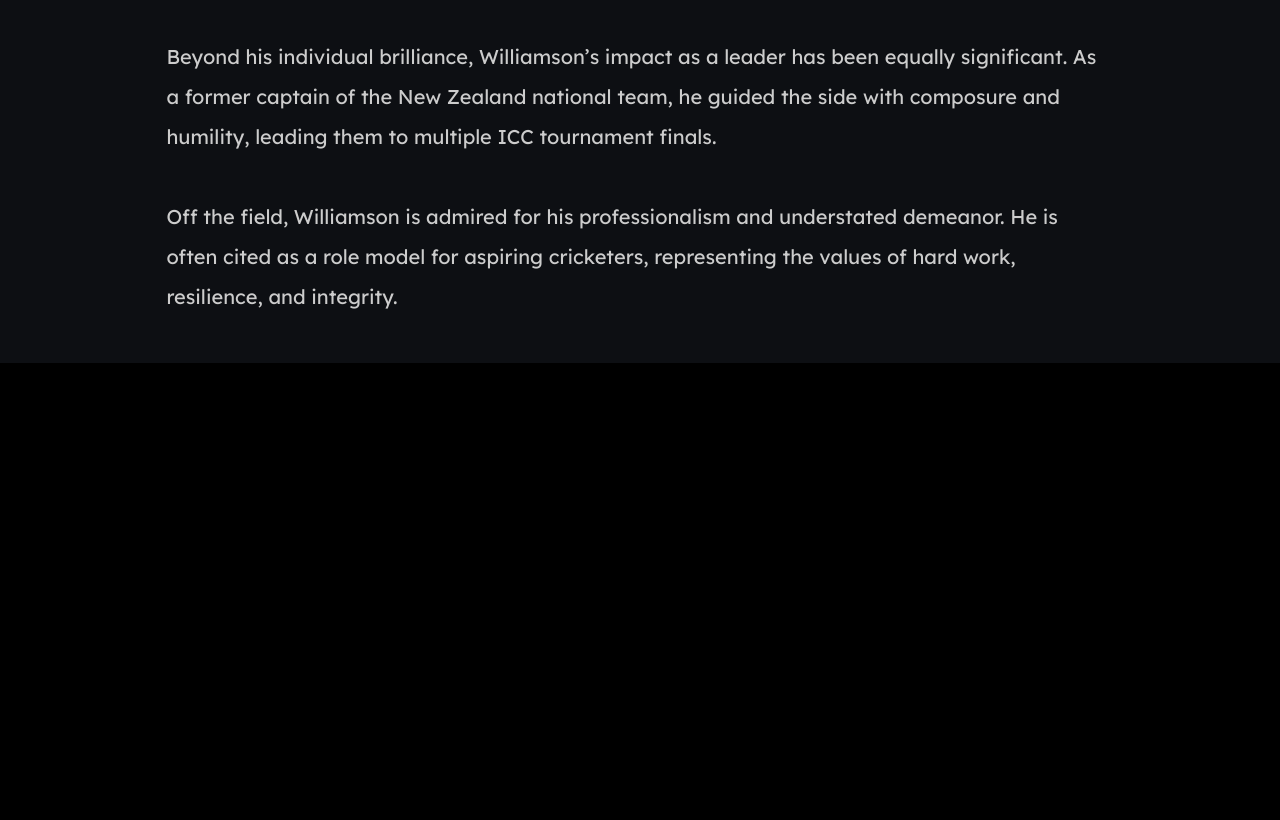
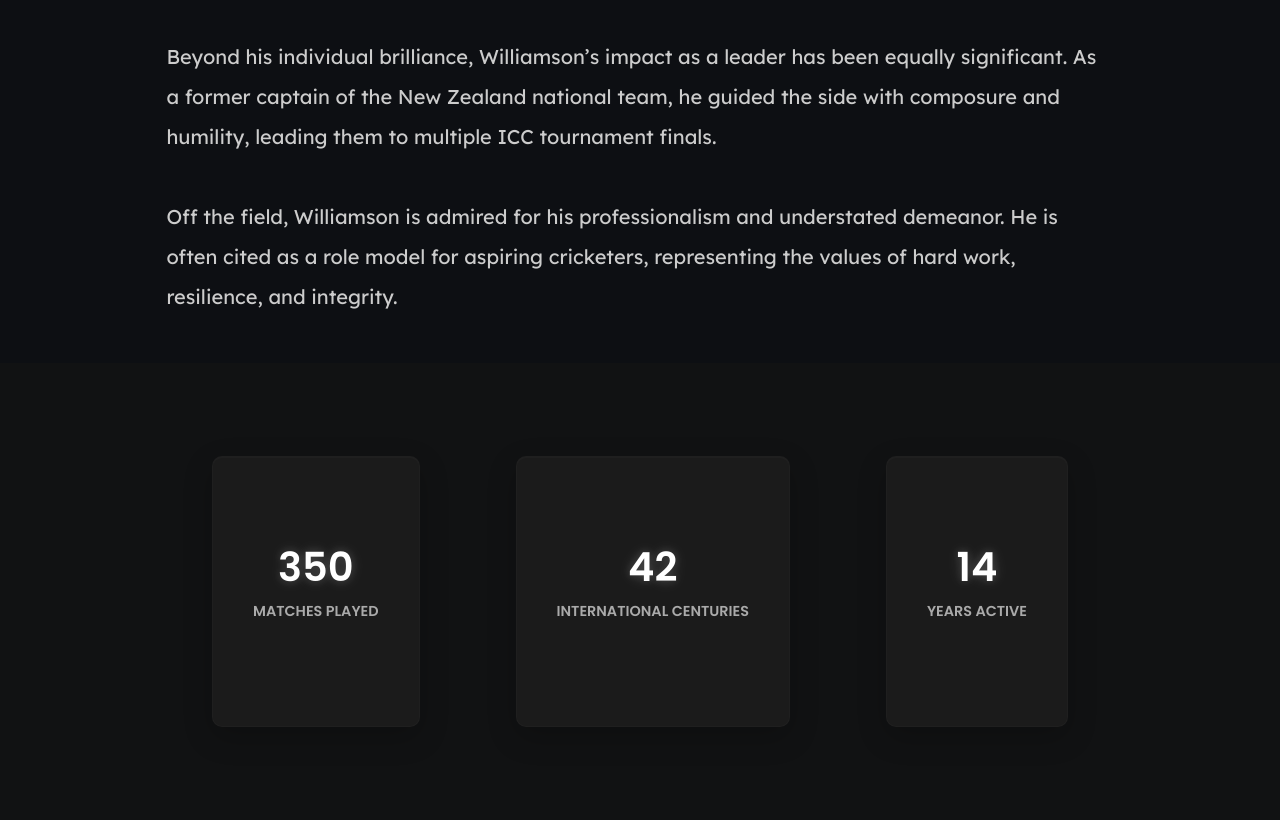
Before and after one commit to Tommy12356F/kanewilliamson_portfolio, a plain HTML site: page index.html in a window 1280 px wide. Shown: the part 1488-2308 px from the top of the page. Before the commit the page ends 1851 px from the top, so only its background shows below. Drawn offline with Linux system fonts and the light colour scheme; a web font is replaced by a local one.

Commit message:
completed about section with counters

```diff
--- a/index.html
+++ b/index.html
@@ -5,7 +5,7 @@
     <meta name="viewport" content="width=device-width, initial-scale=1.0">
     <title>Kane Williamson</title>
     <link rel="stylesheet" href="style.css">
-    <script src="script.jss" defer></script>
+    <script src="script.js" defer></script>
     <link rel="preconnect" href="https://fonts.googleapis.com">
     <link rel="preconnect" href="https://fonts.gstatic.com" crossorigin>
     <link href="https://fonts.googleapis.com/css2?family=BBH+Bartle&family=Geom:ital,wght@0,300..900;1,300..900&family=Montserrat:ital,wght@0,100..900;1,100..900&family=Poppins:ital,wght@0,100;0,200;0,300;0,400;0,500;0,600;0,700;0,800;0,900;1,100;1,200;1,300;1,400;1,500;1,600;1,700;1,800;1,900&display=swap" rel="stylesheet">
@@ -66,6 +66,22 @@
                 the values of hard work, resilience, and integrity.
             </p>
         </div>
+        <div class="counters">
+            <div class="counter">
+                <span class="number" data-target="350">0</span>
+                <p>Matches Played</p>
+            </div>
+
+            <div class="counter">
+                <span class="number" data-target="42">0</span>
+                <p>International Centuries</p>
+            </div>
+
+            <div class="counter">
+                <span class="number" data-target="14">0</span>
+                <p>Years Active</p>
+            </div>
+        </div>
 
     </section>
 
--- a/script.js
+++ b/script.js
@@ -0,0 +1,37 @@
+const numbers = document.querySelectorAll(".number");
+function animateCounters() {
+  numbers.forEach((num) => {
+    const target = +num.dataset.target;
+    let current = 0;
+
+    const increment = target / 100;
+
+    const update = () => {
+      current += increment;
+
+      if (current < target) {
+        num.textContent = Math.floor(current);
+        requestAnimationFrame(update);
+      } else {
+        num.textContent = target;
+      }
+    };
+
+    update();
+  });
+}
+let hasAnimated = false;
+
+const aboutSection = document.querySelector(".about");
+
+const observer = new IntersectionObserver(
+  (entries) => {
+    if (entries[0].isIntersecting && !hasAnimated) {
+      animateCounters();
+      hasAnimated = true;
+    }
+  },
+  { threshold: 0.5 }
+);
+
+observer.observe(aboutSection);
--- a/style.css
+++ b/style.css
@@ -26,6 +26,8 @@ nav {
   position: sticky;
   z-index: 100;
   top: 0;
+  background-color: rgba(0, 0, 0,0.4);
+  backdrop-filter: blur(4px);
 
 }
 
@@ -142,9 +144,7 @@ header a:hover {
   font-style: italic;
 }
 
-.about{
 
-}
 
 .about-container{
     min-height: 100vh;
@@ -176,3 +176,76 @@ header a:hover {
     color: #ccc;
 
 }
+
+/* counter css */
+
+.counters {
+  display: flex;
+  gap: 6rem;
+
+  flex-wrap: wrap;
+  justify-content: center;
+  background-color: #111213;
+  padding: 5.8rem 0;
+  height: auto;
+
+}
+
+.counter {
+  text-align: left;
+  margin-top: 0.5rem;
+  border-radius: 10px;
+  background-color: #1b1b1b;
+
+  padding: 90px 40px;
+  display: flex;
+  flex-direction: column;
+  margin: 0;
+  align-items: center;
+  gap: 0.6rem;
+  border: 1px solid rgba(255, 255, 255, 0.02);
+  box-shadow:
+  0 10px 30px rgba(0, 0, 0, 0.2),
+  inset 0 1px 0 rgba(255, 255, 255, 0.02);
+  transition:
+    transform 0.3s ease,
+    box-shadow 0.3s ease;
+
+
+
+
+}
+
+.counter .number {
+  font-size: 2.5rem;
+  font-weight: 600;
+  color: #fff;
+  line-height: 1;
+  transition: text-shadow 0.3s ease;
+  text-shadow:
+    0 0 8px rgba(255, 255, 255, 0.15),
+    0 0 16px rgba(255, 255, 255, 0.15);
+}
+
+.counter:hover .number {
+  text-shadow:
+    0 0 8px rgba(255, 255, 255, 0.45),
+    0 0 16px rgba(255, 255, 255, 0.25);
+}
+
+
+.counter p {
+  margin-top: 0.3rem;
+  color: #aaa;
+  font-size: 0.9rem;
+  text-transform: uppercase;
+  font-weight: 600;
+}
+
+.counter:hover {
+  transform: translateY(-6px);
+  box-shadow:
+    0 20px 50px rgba(0, 0, 0, 0.8),
+    inset 0 1px 0 rgba(255, 255, 255, 0.05);
+  border-color: rgba(255, 255, 255, 0.12);
+}
```
